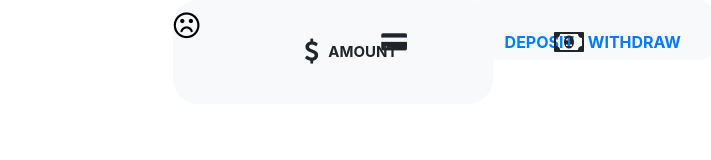
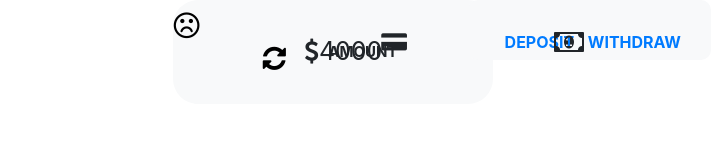
Before and after one commit to TiagoHSF/LuckyRoulette-Bets, an Angular app: page / in a window 1280 px wide. Shown: the top 160 px of the page, without its empty margins (569-1280 px from the left). Built offline with nearby package versions, Linux system fonts and the light colour scheme.

Commit message:
Refresh button already created

```diff
--- a/src/app/bet/bet.component.html
+++ b/src/app/bet/bet.component.html
@@ -5,7 +5,7 @@
   <head><script src="https://kit.fontawesome.com/f10cdc4120.js" crossorigin="anonymous"></script></head>
 
   <nav class="pattern-nav navbar navbar-light bg-light">
-      <span class="pattern-amount-money"><i class="fa fa-usd" aria-hidden="true"></i>{{amount}}</span>
+    <button (click)="refresh()" class="fa fa-refresh refresh" aria-hidden="true"></button><span class="pattern-amount-money"><i class="fa fa-usd" aria-hidden="true"></i>{{amount}}</span>
       <span class="pattern-amount-text">AMOUNT</span>
       <button (click)="switchAccount()" class="fa fa-frown-o demo-account-bad" aria-hidden="true"></button><span class="demo-account">{{realAccountText}}</span>
   </nav>
--- a/src/app/bet/bet.component.scss
+++ b/src/app/bet/bet.component.scss
@@ -86,3 +86,13 @@
     overflow: hidden;
     background-color: rgba(0, 0, 0, 0);
 }
+
+.refresh {
+    position: absolute;
+    right: 63%;
+    top: 42%;
+    font-size: 27px;
+    border-style: none;
+    overflow: hidden;
+    background-color: rgba(0, 0, 0, 0);
+}
--- a/src/app/bet/bet.component.ts
+++ b/src/app/bet/bet.component.ts
@@ -15,6 +15,7 @@ export class BetComponent implements OnInit {
   demoAccountText: any;
 
   constructor() {
+    this.amount = 4000;
   }
 
 
@@ -23,6 +24,7 @@ export class BetComponent implements OnInit {
   }
 
 betGreen() {
+  this.amount = this.amount + 250;
   Swal.fire({
     title: 'YOU BET IN GREEN!',
     icon: 'success',
@@ -31,6 +33,7 @@ betGreen() {
 }
 
 betRed() {
+  this.amount = this.amount - 250;
   Swal.fire({
     title: 'YOU BET IN RED!',
     icon: 'success',
@@ -41,10 +44,15 @@ betRed() {
 switchAccount(){
   if(this.realAccount === true){
     this.realAccountText = "CONTA REAL";
-    console.log(this.realAccount)
   } if(this.realAccount === false){
-    this.realAccount = "CONTA DEMO";
-    console.log(this.realAccount)
+    this.realAccountText = "CONTA DEMO";
+  }
+  this.realAccount = false;
+}
+
+refresh(){
+  if(this.amount < 4000){
+    this.amount = this.amount = 4000;
   }
 }
 
```
